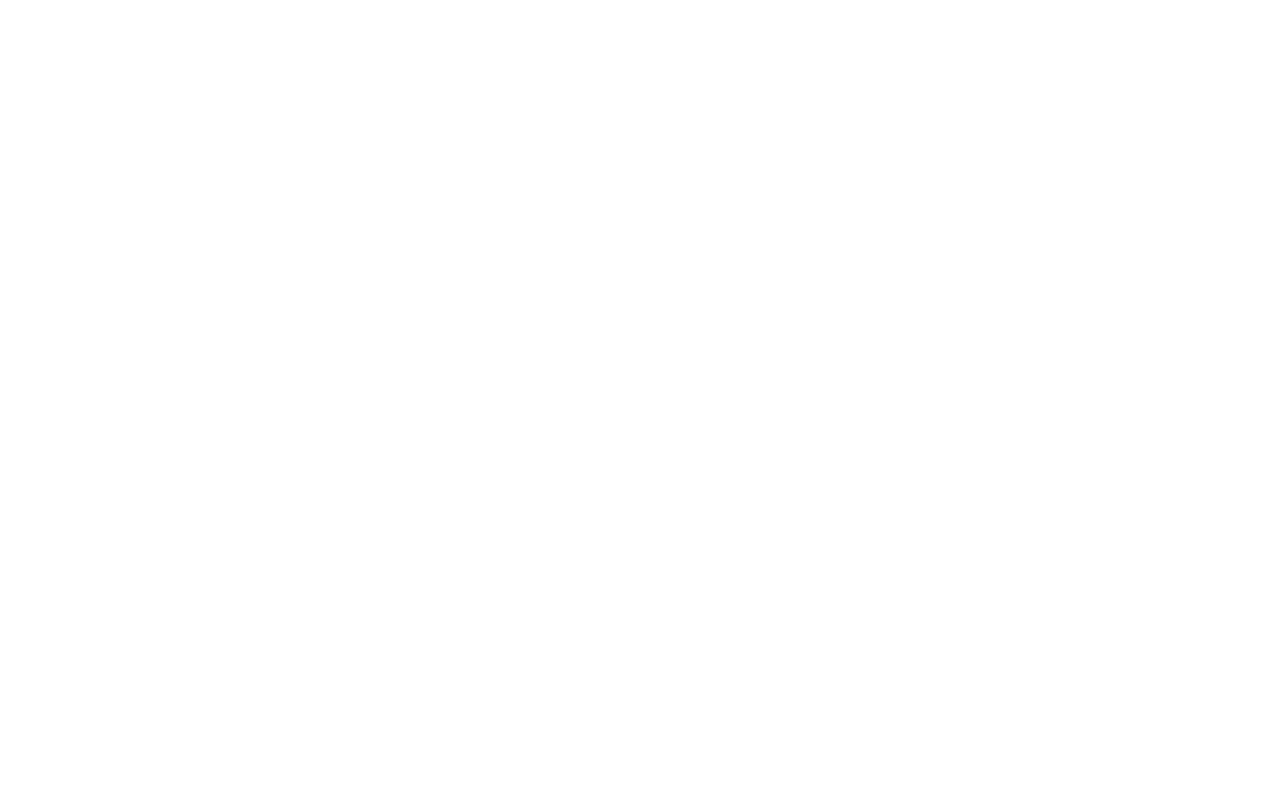
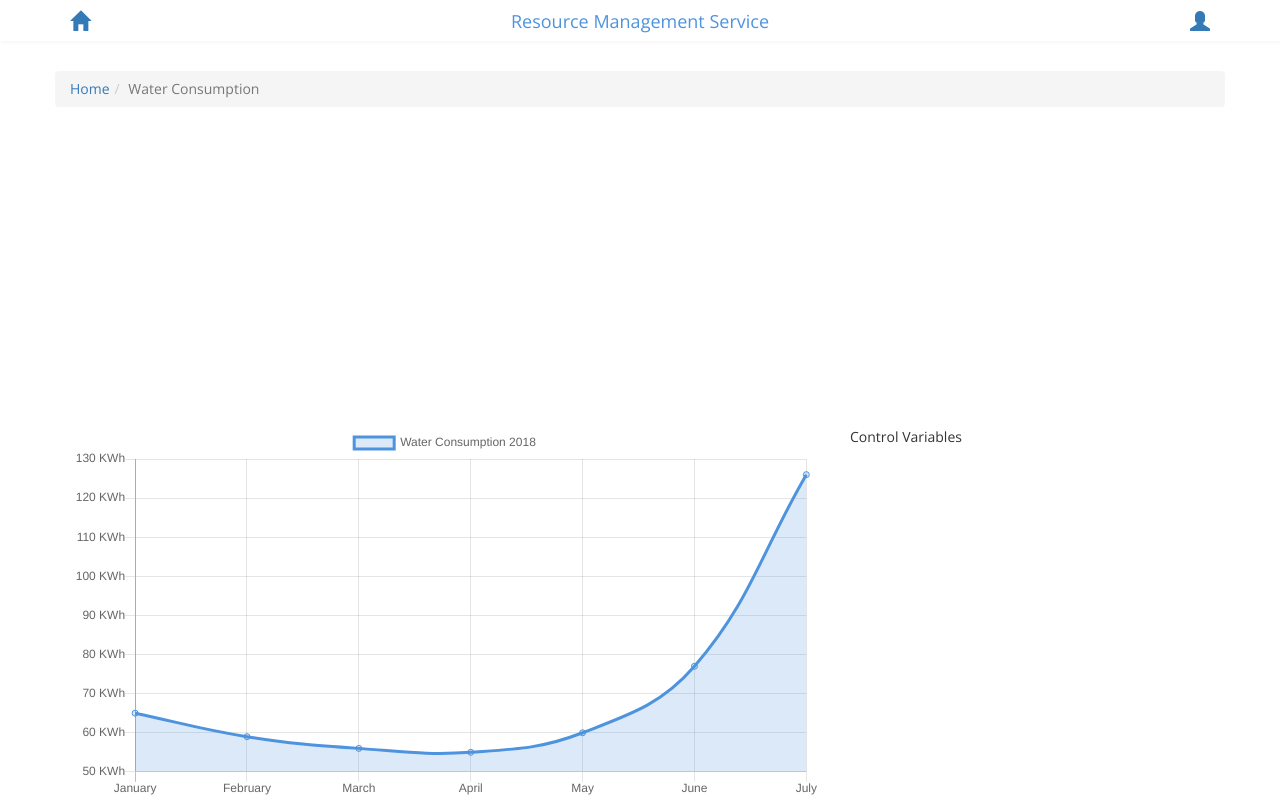
Before and after one commit to vicinityh2020/vicinity-rms-frontend, a React (Create React App) app: page /water-consumption in a window 1280 px wide. Built offline with nearby package versions, Linux system fonts and the light colour scheme.

Commit message:
added line chart to /water-consumption

```diff
--- a/package.json
+++ b/package.json
@@ -3,12 +3,14 @@
   "version": "0.1.0",
   "private": true,
   "dependencies": {
+    "chart.js": "^2.7.2",
+    "prop-types": "latest",
     "react": "^16.4.2",
     "react-bootstrap": "^0.32.3",
+    "react-chartjs-2": "^2.7.4",
     "react-dom": "^16.4.2",
     "react-router-dom": "^4.3.1",
-    "react-scripts": "1.1.4",
-    "prop-types": "latest"
+    "react-scripts": "1.1.4"
   },
   "scripts": {
     "start": "react-scripts start",
--- a/src/App.js
+++ b/src/App.js
@@ -1,7 +1,8 @@
+import './css/App.css';
 import React, {Component} from 'react';
-import './css/App.css';
+import {BrowserRouter, Switch, Route} from 'react-router-dom';
 import Home from './pages/Home';
-import {BrowserRouter, Switch, Route} from 'react-router-dom';
+import Water from "./pages/Water";
 
 class App extends Component {
     render() {
@@ -9,6 +10,7 @@
             <BrowserRouter>
                 <Switch>
                     <Route path="/" exact component={Home} />
+                    <Route path="/water-consumption" exact component={Water} />
                 </Switch>
             </BrowserRouter>
         );
--- /dev/null
+++ b/src/components/ChartBox.js
@@ -0,0 +1,52 @@
+import React from 'react';
+import '../css/ServiceButton.css'
+import PropTypes from 'prop-types';
+
+import {Line} from "react-chartjs-2";
+
+class ChartBox extends React.Component {
+
+    constructor(props) {
+        super(props);
+
+        this.state = {
+            dummyData: {
+                labels: ["January", "February", "March", "April", "May", "June", "July"],
+                datasets: [
+                    {
+                        label: "Water Consumption 2018",
+                        backgroundColor: "rgba(77,147,222,0.2)",
+                        borderColor: "rgba(77,147,222,1)",
+                        //
+                        data: [65, 59, 56, 55, 60, 77, 126],
+                    }
+                ]
+            }
+        }
+    }
+
+    render() {
+
+        const options = {
+            scales: {
+                yAxes: [{
+                    ticks: {
+                        userCallback: function (item) {
+                            return `${item} KWh`;
+                        },
+                    }
+                }]
+            }
+        };
+
+        return (
+            <Line data={this.state.dummyData} options={options}/>
+        );
+    }
+}
+
+ChartBox.propTypes = {
+    name: PropTypes.string.isRequired,
+};
+
+export default ChartBox;
--- a/src/components/Header.js
+++ b/src/components/Header.js
@@ -1,19 +1,35 @@
 import React from 'react';
 import PropTypes from 'prop-types';
-import {PageHeader} from "react-bootstrap";
+import {Col, Glyphicon, Grid, Row} from "react-bootstrap";
 import '../css/Header.css';
+import {Link} from "react-router-dom";
 
 class Header extends React.Component {
 
-    constructor(props) {
-        super(props);
-    }
-
     render() {
         return (
-            <PageHeader>
-                {this.props.title}
-            </PageHeader>
+            <div className="nav-menu">
+                <Grid>
+                    <Row>
+                        <Col className="home-btn" xs={12} md={2}>
+                            <Link to="/">
+                                <Glyphicon glyph="home"/>
+                            </Link>
+                        </Col>
+                        <Col xs={12} md={8}>
+                            <div className="page-title">
+                                {this.props.title}
+                            </div>
+                        </Col>
+                        <Col className="user-btn" xs={12} md={2}>
+                            <Link to="#">
+                                <Glyphicon glyph="user"/>
+                            </Link>
+                        </Col>
+
+                    </Row>
+                </Grid>
+            </div>
         );
     }
 }
--- a/src/components/ServiceButton.js
+++ b/src/components/ServiceButton.js
@@ -5,10 +5,6 @@
 import {Glyphicon} from "react-bootstrap";
 
 class ServiceButton extends React.Component {
-
-    constructor(props) {
-        super(props);
-    }
 
     render() {
 
--- a/src/css/Header.css
+++ b/src/css/Header.css
@@ -1,8 +1,30 @@
-.page-header /* generated name */ {
+.nav-menu /* generated name */ {
     font-family: 'Open Sans', sans-serif;
-    text-align: center;
-    margin-top: 20px;
     margin-bottom: 30px;
     color: #f7f7f7;
     box-shadow: 1px 2px 3px;
+    line-height: 22px;
+    padding-top: 10px;
+    padding-bottom: 5px;
 }
+
+.page-title {
+    font-family: 'Open Sans', sans-serif;
+    text-align: center;
+    font-size: 18px;
+    font-weight: 400;
+    margin: 0;
+    color: #4d93de;
+}
+
+.nav-menu .home-btn {
+    text-align: left;
+}
+
+.nav-menu .user-btn {
+    text-align: right;
+}
+
+.nav-menu .glyphicon {
+    font-size: 20px;
+}
--- a/src/css/ServiceButton.css
+++ b/src/css/ServiceButton.css
@@ -24,7 +24,7 @@
     font-size: 16px;
 }
 
-.glyphicon {
+.service-button .glyphicon {
     display: block;
     font-size: 65px;
     line-height: 50px;
--- a/src/pages/Home.js
+++ b/src/pages/Home.js
@@ -18,7 +18,7 @@
 
                         <Col xs={12} md={4}>
                             <ServiceButton url='/gorenje-fridge' name="Gorenje Refrigerator"
-                                           glyphSlug="leaf" glyphColor="#17b52a"/>
+                                           glyphSlug="dashboard" glyphColor="#983f3e"/>
                         </Col>
 
                         <Col xs={12} md={4}>
--- /dev/null
+++ b/src/pages/Water.js
@@ -0,0 +1,33 @@
+import React from 'react';
+import {Breadcrumb, Col, Grid, Row} from "react-bootstrap";
+import Header from "../components/Header";
+import ChartBox from "../components/ChartBox";
+
+class Water extends React.Component {
+    render() {
+        return (
+            <div className="page-wrapper">
+                <Header title="Resource Management Service"/>
+                <Grid>
+                    <Row>
+                        <Breadcrumb>
+                            <Breadcrumb.Item href="/">Home</Breadcrumb.Item>
+                            <Breadcrumb.Item active>Water Consumption</Breadcrumb.Item>
+                        </Breadcrumb>
+                    </Row>
+                    <Row className="rms-index-menu">
+                        <Col xs={12} md={8}>
+                            <ChartBox name="easy"/>
+                        </Col>
+
+                        <Col xs={12} md={4}>
+                            Control Variables
+                        </Col>
+                    </Row>
+                </Grid>
+            </div>
+        );
+    }
+}
+
+export default Water;
```
Also changed, not shown: 1 other file (tests, documents, lock files or other folders).
